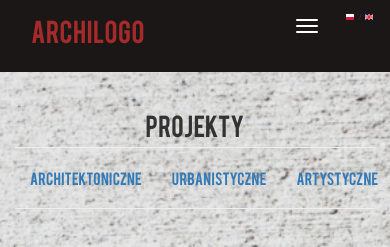
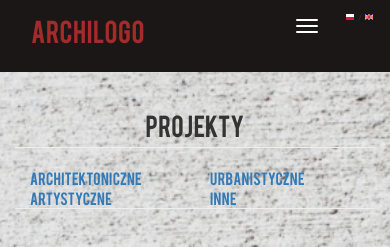
Before and after one commit to mkapiczy/ArchiPortfolio, a plain HTML site: page index.html at #!/projects in a window 390 px wide. Shown: the top 247 px of the page. Drawn offline with Linux system fonts and the light colour scheme.

Commit message:
[ProjetcsView] - responsive projects types aligment

```diff
--- a/app/components/projects/projectsView.html
+++ b/app/components/projects/projectsView.html
@@ -1,7 +1,7 @@
 <div class="row-fluid" id="projectsView" ng-cloak ng-controller="projectsController">
     <h3 class="page-header text-center" data-translate="PROJECTS_TITLE"></h3>
     <div id="projectsMenu">
-        <a class="col-md-3" ng-click="">architektoniczne</a><a class="col-md-3" ng-click="">urbanistyczne</a><a class="col-md-3" ng-click="">artystyczne</a><a class="col-md-3" ng-click="">inne</a>
+        <a class="col-xs-6 col-sm-6 col-md-3" ng-click="">architektoniczne</a><a class="col-xs-6 col-sm-6 col-md-3" ng-click="">urbanistyczne</a><a class="col-xs-6 col-sm-6 col-md-3" ng-click="">artystyczne</a><a class="col-xs-6 col-sm-6 col-md-3" ng-click="">inne</a>
        <br><hr><br>
     </div>
     <div ng-repeat="p in projects">
```
